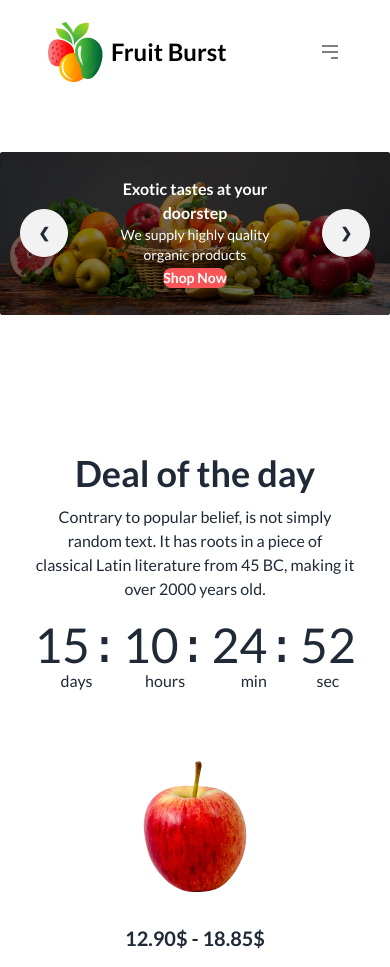
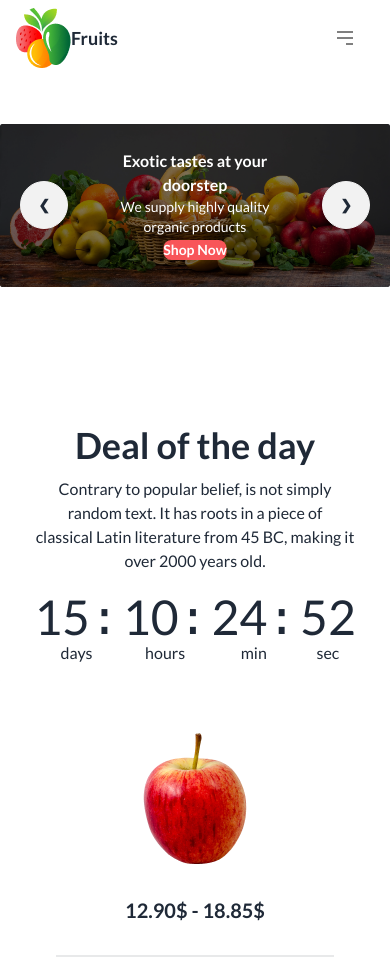
Before and after one commit to Badhon40/Assignment-03-repo, a plain HTML site: page index.html in a window 390 px wide. Shown: the top 967 px of the page. Drawn offline with nearby package versions, Linux system fonts and the light colour scheme; grey boxes are pictures that could not be loaded.

Commit message:
responsive for small device

```diff
--- a/index.html
+++ b/index.html
@@ -31,6 +31,31 @@
 </head>
 <body>
     <header>
+       <!--for small device navbar-->
+      <div class="navbar container mx-auto rounded-box lg:hidden">
+        <div class="flex-1 px-2 lg:flex-none">
+          <img src="./images/logo.png" alt="">
+          <h1 class="font-semibold text-lg">Fruits</h1>
+        </div>
+        <div class="flex justify-end flex-1 px-2">
+          <div class="flex items-stretch">
+            <div class="dropdown dropdown-end">
+              <label tabindex="0" class="btn btn-ghost rounded-btn"><svg class="h-6 w-6 text-black" fill="none" stroke="currentColor" viewBox="0 0 24 24" xmlns="http://www.w3.org/2000/svg">
+                <path strokeLinecap="round" strokeLinejoin="round" strokeWidth="2" d="M4 6h16M4 12h16m-7 6h7"></path>
+              </svg></label>
+              <ul tabindex="0" class="menu dropdown-content z-[1] p-2 shadow bg-base-100 rounded-box w-52 mt-4">
+                <li><a>Home</a></li>
+                <li><a>About Us</a></li>
+                <li><a>Contact Us</a></li>
+                <li><a>All Fruits</a></li>
+                <li><a>Login</a></li>
+              </ul>
+            </div>
+          </div>
+        </div>
+      </div>
+      <!--Ends here-->
+      <!--For large device -->
        <section class="max-w-screen-lg mx-auto px-8">
         <nav class=" navbar hidden flex justify-around items-center bg-[#F85559] rounded-full mt-4 py-2 md:hidden lg:inline-flex">
             <div class="flex list-none gap-5 text-white font-lato">
@@ -48,32 +73,8 @@
              <i class="fa-solid fa-magnifying-glass absolute right-56"></i>
             </div>
          </nav>
-         <!--for small device navbar-->
-         <nav class= " p-4 lg:hidden">
-            <div class="container mx-auto md:items-center md:justify-between">
-              <div class="flex items-center justify-between">
-                <div class="flex gap-2 items-center">
-                    <img src="./images/logo.png" alt="" class="text-xs">
-             <h1 class="text-2xl font-bold text-black font-lato">Fruit Burst</h1>
-                </div>
-
-                <button class=" lg:hidden focus:outline-none">
-
-                  <div class="navbar-enddropdown">
-                    <label tabindex="0" class="navbar-endbtn m-1"><svg class="h-6 w-6 text-black" fill="none" stroke="currentColor" viewBox="0 0 24 24" xmlns="http://www.w3.org/2000/svg">
-                    <path strokeLinecap="round" strokeLinejoin="round" strokeWidth="2" d="M4 6h16M4 12h16m-7 6h7"></path>
-                  </svg></label>
-                    <ul tabindex="0" class="navbar-enddropdown-content  hidden z-[1] navbar-endmenu p-2 shadow bg-base-100 rounded-box w-52">
-                      <li><a>Item 1</a></li>
-                      <li><a>Item 2</a></li>
-                    </ul>
-                  </div>
-                </button>
-              </div>
-            </div>
-          </nav>
-
-       </section>
+         <!--Ends here-->
+      </section>
 
     </header>
 
```
